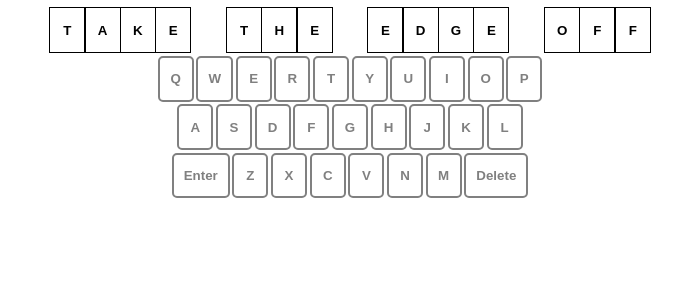
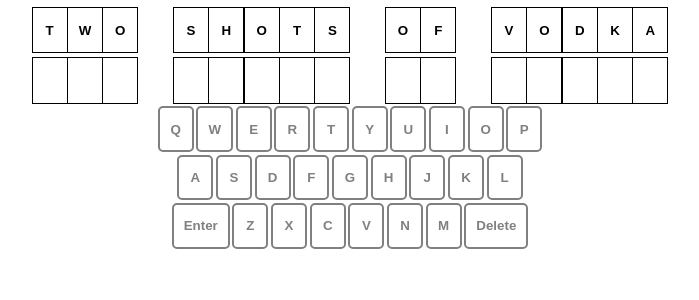
Before and after one commit to ericdachen/phrasle, a React (Create React App) app in the folder phrasle/: page / in a window 1280 px wide. Shown: the top 300 px of the page, without its empty margins (290-989 px from the left). Built offline with nearby package versions, Linux system fonts and the light colour scheme.

Commit message:
phrase boxes

```diff
--- a/phrasle/src/components/interface/interface.jsx
+++ b/phrasle/src/components/interface/interface.jsx
@@ -11,12 +11,11 @@ const Row = styled.div`
 function Interface() {
     // state & other declarations***************************************
     const [guess, setGuess] = useState("");
+    const [phrase, setPhrase] = useState("");
 
     const topRow = ["Q", "W", "E", "R", "T", "Y", "U", "I", "O", "P"];
     const midRow = ["A", "S", "D", "F", "G", "H", "J", "K", "L"];
     const botRow = ["Z", "X", "C", "V", "N", "M"];
-
-    const phrase = getPhrase();
     // *****************************************************************
 
     // helper functions ************************************************
@@ -31,6 +30,10 @@ function Interface() {
         setGuess((guess) => guess.slice(0, -1));
         console.log(guess);
     }
+
+    useEffect(() => {
+        setPhrase(getPhrase());
+    }, [])
     // *****************************************************************
 
     // jsx *************************************************************
@@ -52,7 +55,7 @@ function Interface() {
 
     return (
         <div>
-        <PhraseBoard phrase={phrase}/>
+        <PhraseBoard phrase={phrase} guess={guess}/>
         <Row>{listTop}</Row>
         <Row>{listMid}</Row>
         <Row>
--- a/phrasle/src/components/word/phrase/phrase.jsx
+++ b/phrasle/src/components/word/phrase/phrase.jsx
@@ -3,7 +3,7 @@ import ReactDOM from 'react-dom';
 import styled, {css} from 'styled-components'
 import LetterBox from '../wordbox/wordbox.jsx';
 
-function PhraseBoard({ phrase }) {
+function PhraseBoard({ phrase, guess }) {
     // state & other declarations***************************************
     const phrase_chars = phrase.split('');
     // *****************************************************************
@@ -13,24 +13,45 @@ function PhraseBoard({ phrase }) {
 
 
     // jsx *************************************************************
-    let Phrase = phrase_chars.map((letter) => {
+    let Phrase = phrase_chars.map((letter, index) => {
         return(
             <LetterBox
                 letter={letter.toUpperCase()}
                 empty={letter == ' '}
+                key={index}
+            />
+        );
+    });
+    let GuessOne = phrase_chars.map((letter, index) => {
+        return(
+            <LetterBox
+                empty={letter == ' '}
+                key={index}
             />
         );
     });
 
     return (
-        <Row>
-          {Phrase}
-        </Row>
+        <Guesses>
+            <Row>
+                {Phrase}
+            </Row>
+            <Row>
+                {GuessOne}
+            </Row>
+        </Guesses>
     );
     // *****************************************************************
 }
 
 // styled **************************************************************
+const Guesses = styled.div`
+    display: flex;
+    flex-direction: column;
+    justify-content: center;
+    align-items: center;
+`
+
 const Row = styled.div`
     text-align: center;
 `
```
Also changed, not shown: 1 other file (tests, documents, lock files or other folders).
